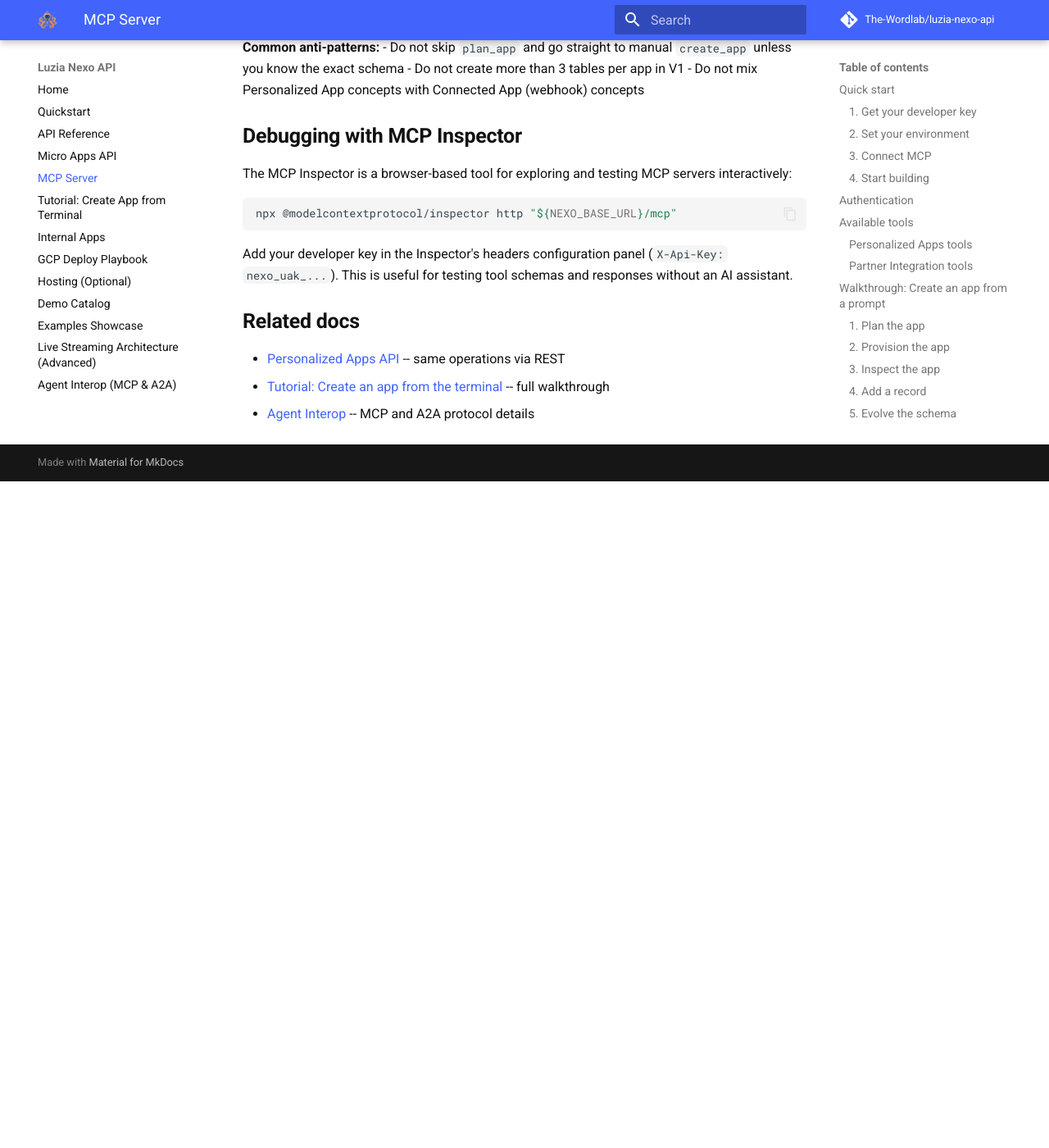
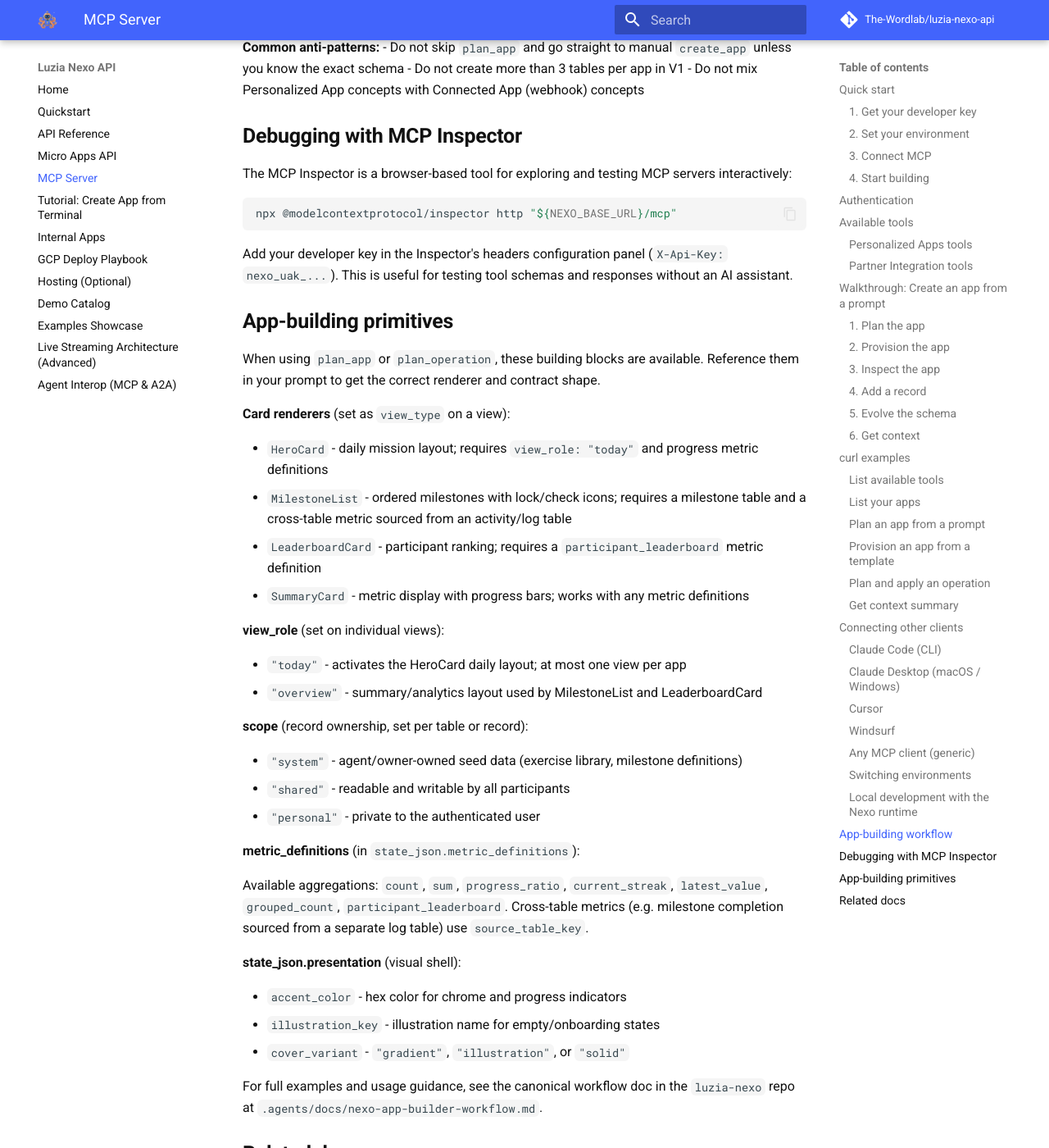
Before and after one commit to The-Wordlab/luzia-nexo-api, an MkDocs documentation site: the page built from docs/mcp.md, in a window 1280 px wide and 1400 px high, scrolled down 12938 px. Shown: the whole window at 82% size. Built offline with MkDocs 1.6.1 and Material for MkDocs 9.7.7, drawn with Linux system fonts in a browser that asks for light colours; comment, search, counter and statistics services are not loaded; before the commit the page ends 13525 px from its top, so only the background shows below that.

Commit message:
docs: app-building primitives reference in MCP docs
Add primitives section documenting card renderers, view roles, scope,
metric definitions, and presentation metadata available through plan_app
and plan_operation.

Co-Authored-By: Claude Opus 4.6 (1M context) <noreply@anthropic.com>

```diff
--- a/docs/mcp.md
+++ b/docs/mcp.md
@@ -574,6 +574,44 @@ npx @modelcontextprotocol/inspector http "${NEXO_BASE_URL}/mcp"
 
 Add your developer key in the Inspector's headers configuration panel (`X-Api-Key: nexo_uak_...`). This is useful for testing tool schemas and responses without an AI assistant.
 
+## App-building primitives
+
+When using `plan_app` or `plan_operation`, these building blocks are available.
+Reference them in your prompt to get the correct renderer and contract shape.
+
+**Card renderers** (set as `view_type` on a view):
+
+- `HeroCard` - daily mission layout; requires `view_role: "today"` and progress metric definitions
+- `MilestoneList` - ordered milestones with lock/check icons; requires a milestone table and a cross-table metric sourced from an activity/log table
+- `LeaderboardCard` - participant ranking; requires a `participant_leaderboard` metric definition
+- `SummaryCard` - metric display with progress bars; works with any metric definitions
+
+**view_role** (set on individual views):
+
+- `"today"` - activates the HeroCard daily layout; at most one view per app
+- `"overview"` - summary/analytics layout used by MilestoneList and LeaderboardCard
+
+**scope** (record ownership, set per table or record):
+
+- `"system"` - agent/owner-owned seed data (exercise library, milestone definitions)
+- `"shared"` - readable and writable by all participants
+- `"personal"` - private to the authenticated user
+
+**metric_definitions** (in `state_json.metric_definitions`):
+
+Available aggregations: `count`, `sum`, `progress_ratio`, `current_streak`,
+`latest_value`, `grouped_count`, `participant_leaderboard`. Cross-table metrics
+(e.g. milestone completion sourced from a separate log table) use `source_table_key`.
+
+**state_json.presentation** (visual shell):
+
+- `accent_color` - hex color for chrome and progress indicators
+- `illustration_key` - illustration name for empty/onboarding states
+- `cover_variant` - `"gradient"`, `"illustration"`, or `"solid"`
+
+For full examples and usage guidance, see the canonical workflow doc in the
+`luzia-nexo` repo at `.agents/docs/nexo-app-builder-workflow.md`.
+
 ## Related docs
 
 - [Personalized Apps API](micro-apps-api.md) -- same operations via REST
```
